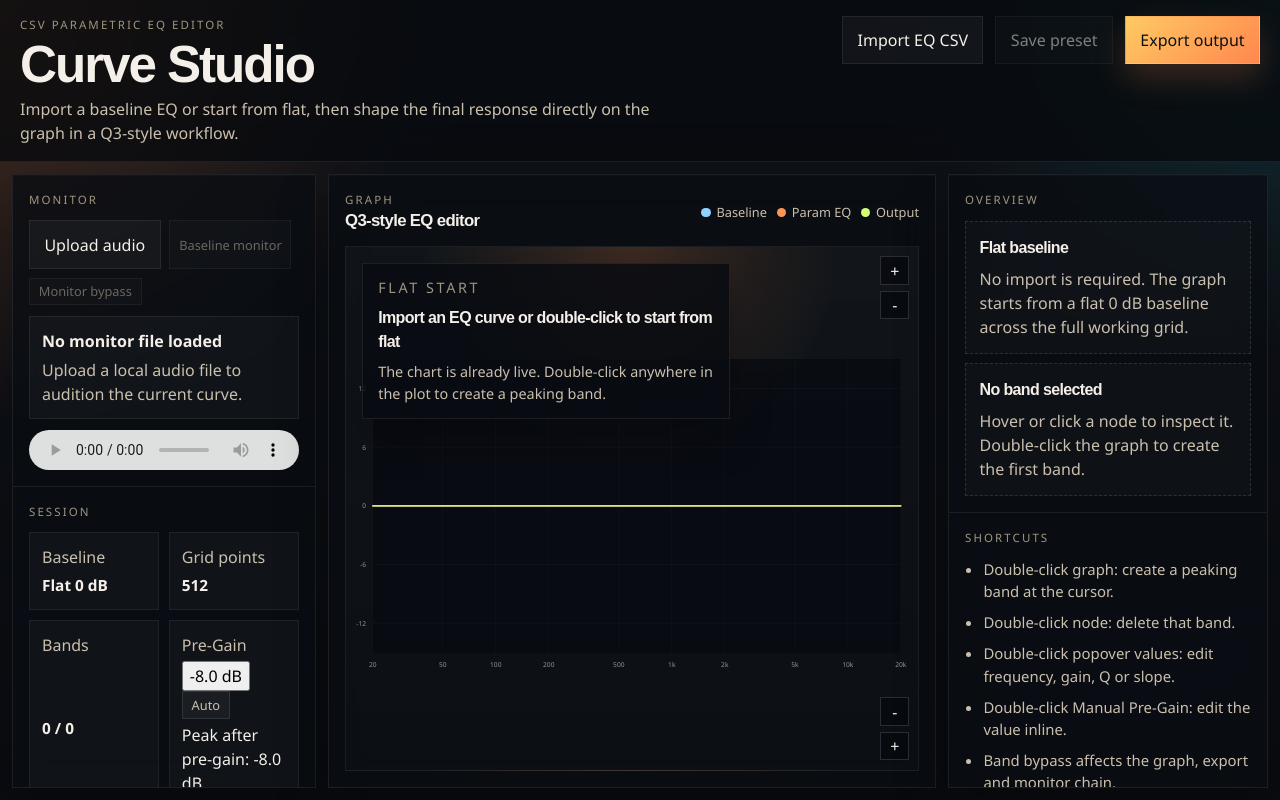
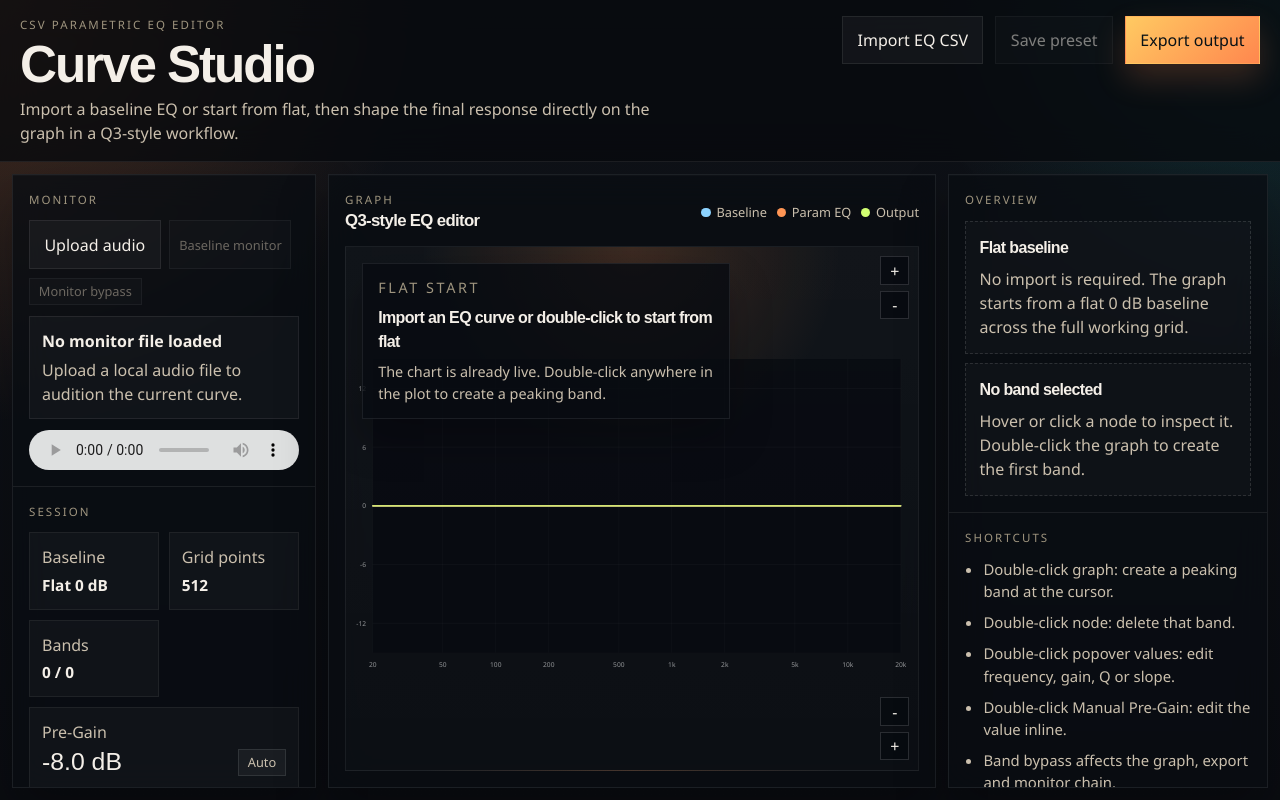
Before and after one commit to ARPO35/csv-equalizer, a React (Vite) app: page / in a window 1280 px wide. Built offline with nearby package versions, Linux system fonts and the light colour scheme.

Commit message:
feat: simplify pre-gain display styling

```diff
--- a/src/App.css
+++ b/src/App.css
@@ -112,6 +112,59 @@
 .metric-grid strong {
   font-size: 0.96rem;
   color: var(--text);
+}
+
+.pre-gain-card {
+  grid-column: span 2;
+}
+
+.pre-gain-row {
+  display: flex;
+  align-items: center;
+  justify-content: space-between;
+  gap: 0.65rem;
+}
+
+.pre-gain-value {
+  border: none;
+  background: transparent;
+  color: var(--text);
+  padding: 0;
+  margin: 0;
+  text-align: left;
+  cursor: default;
+  font-family: 'Space Grotesk', 'IBM Plex Sans', sans-serif;
+  font-size: 1.55rem;
+  line-height: 1;
+}
+
+.pre-gain-value.is-danger {
+  color: #ff8d88;
+}
+
+.pre-gain-input {
+  width: 7.2rem;
+  border: none;
+  background: transparent;
+  color: var(--text);
+  padding: 0;
+  margin: 0;
+  outline: none;
+  box-shadow: none;
+  font-family: 'Space Grotesk', 'IBM Plex Sans', sans-serif;
+  font-size: 1.55rem;
+  line-height: 1;
+}
+
+.pre-gain-input::-webkit-outer-spin-button,
+.pre-gain-input::-webkit-inner-spin-button {
+  -webkit-appearance: none;
+  margin: 0;
+}
+
+.pre-gain-input[type='number'] {
+  -moz-appearance: textfield;
+  appearance: textfield;
 }
 
 .workflow-list,
--- a/src/App.tsx
+++ b/src/App.tsx
@@ -71,8 +71,7 @@ function EditorShell() {
   const autoPreGainDb = computeAutoPreGainDb(rawOutputPeakDb)
   const effectivePreGainDb =
     state.preGainMode === 'auto' ? autoPreGainDb : state.manualPreGainDb
-  const postGainPeakDb = rawOutputPeakDb + effectivePreGainDb
-  const hasClipRisk = postGainPeakDb > 0
+  const hasClipRisk = rawOutputPeakDb + effectivePreGainDb > 0
   const selectedBand = getSelectedBand(state.bands, state.selectedBandId)
   const canSavePreset = Boolean(state.sourceFileName) || state.bands.length > 0
   const canExportCurve = outputCurve.length > 0
@@ -424,7 +423,7 @@ function EditorShell() {
                   {isEditingPreGain && state.preGainMode === 'manual' ? (
                     <input
                       aria-label="Manual pre-gain"
-                      className="popover-input"
+                      className="pre-gain-input"
                       type="number"
                       autoFocus
                       step={0.1}
@@ -463,9 +462,6 @@ function EditorShell() {
                     {state.preGainMode === 'auto' ? 'Auto' : 'Manual'}
                   </button>
                 </div>
-                <p className={`pre-gain-note ${hasClipRisk ? 'is-danger' : ''}`}>
-                  Peak after pre-gain: {formatDb(postGainPeakDb)}
-                </p>
               </article>
             </div>
           </section>
```
